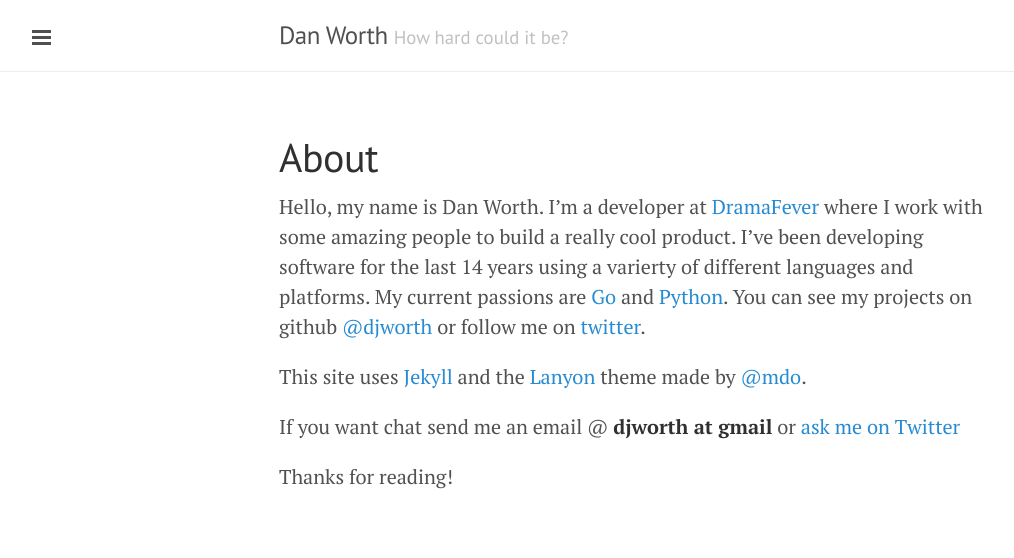
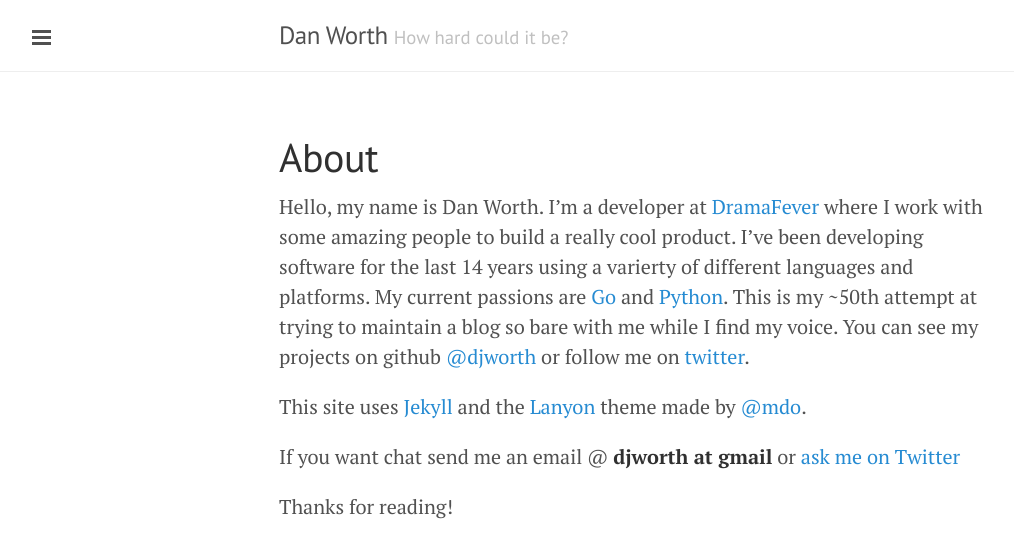
Before and after one commit to djworth/djworth.github.io, a Jekyll site: the page built from about.md, in a window 1280 px wide. Shown: the top 558 px of the page, without its empty margins (1-1015 px from the left). Built offline with Jekyll 4.4.1, drawn with Linux system fonts in a browser that asks for light colours; Markdown is read by kramdown in place of the engine named in the settings.

Commit message:
Updated the about with a blurb about my lack of maintaining a blog over the years

```diff
--- a/about.md
+++ b/about.md
@@ -3,7 +3,7 @@
 title: About
 ---
 
-Hello, my name is Dan Worth.  I'm a developer at [DramaFever](http://www.dramafever.com) where I work with some amazing people to build a really cool product.  I've been developing software for the last 14 years using a varierty of different languages and platforms.  My current passions are [Go](http://www.golang.org) and [Python](http://www.python.org).  You can see my projects on github [@djworth](https://github.com/djworth) or follow me on [twitter](http://twitter.com/djworth).
+Hello, my name is Dan Worth.  I'm a developer at [DramaFever](http://www.dramafever.com) where I work with some amazing people to build a really cool product.  I've been developing software for the last 14 years using a varierty of different languages and platforms.  My current passions are [Go](http://www.golang.org) and [Python](http://www.python.org).  This is my ~50th attempt at trying to maintain a blog so bare with me while I find my voice.  You can see my projects on github [@djworth](https://github.com/djworth) or follow me on [twitter](http://twitter.com/djworth).
 
 This site uses [Jekyll](http://jekyllrb.com) and the [Lanyon](http://lanyon.getpoole.com) theme made by [@mdo](https://twitter.com/mdo).
 
```
